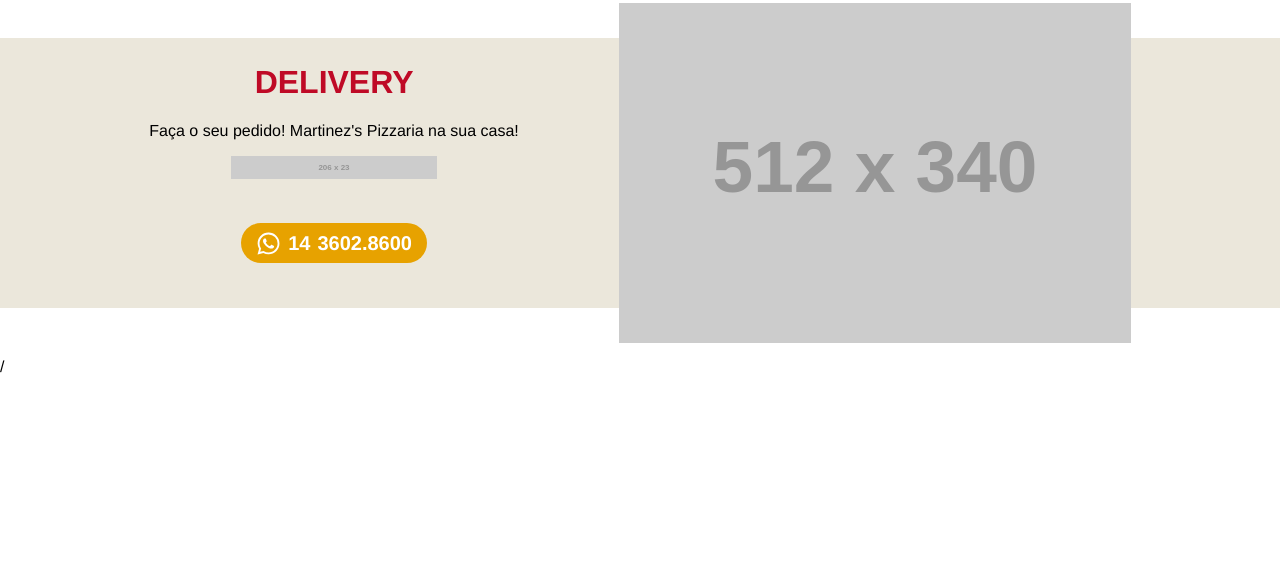
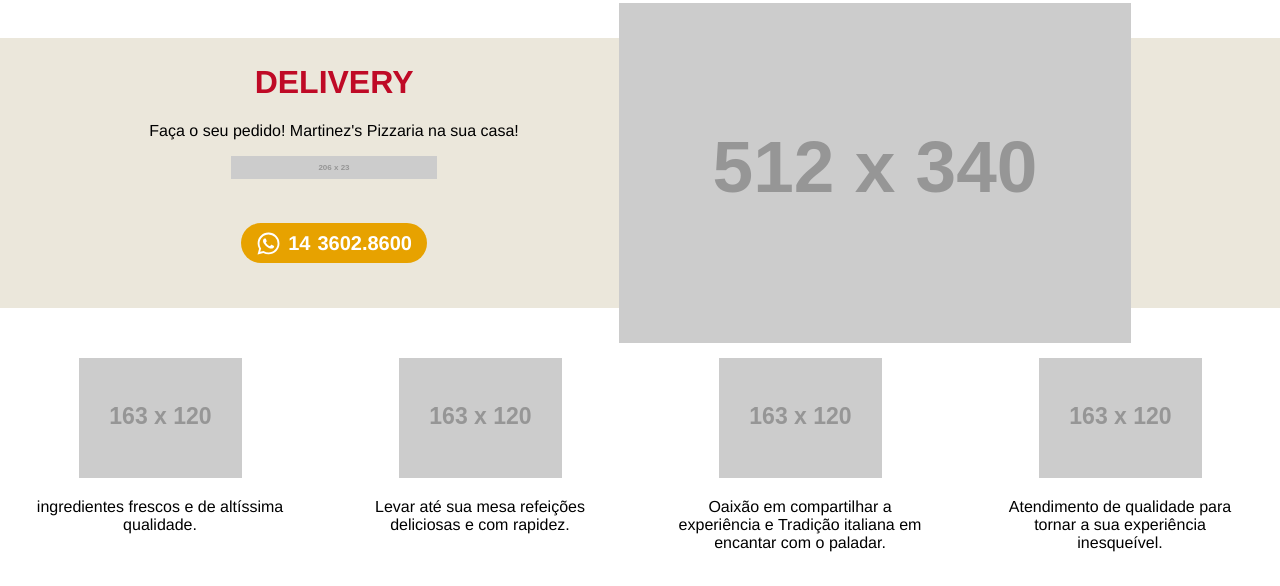
Before and after one commit to Brun0HM/ProjetoPizzaria, a plain HTML site: page index.html in a window 1280 px wide. Shown: the part 2061-2647 px from the top of the page. Before the commit the page ends 2437 px from the top, so only its background shows below. Drawn offline with nearby package versions, Linux system fonts and the light colour scheme; grey boxes are pictures that could not be loaded; placeholder pictures from the web are drawn by us.

Commit message:
Incorporado map do google utilizando api

```diff
--- a/css/style.css
+++ b/css/style.css
@@ -229,3 +229,15 @@ text-align: center;
   justify-content: center;
   padding: 40px;
 }
+
+#icone{
+  display: flex;
+  justify-content: center;
+  gap: 70px;
+  margin: 20px 0;
+}
+
+.itens{
+max-width: 250px;
+text-align: center;
+}
--- a/index.html
+++ b/index.html
@@ -98,6 +98,35 @@
           </div>
           <img src="https://placehold.co/512x340" alt="" />
         </div>
+
+        <div id="icone">
+          <div class="itens">
+            <img src="https://placehold.co/163x120" alt="" />
+            <p>ingredientes frescos e de altíssima qualidade.</p>
+          </div>
+          <div class="itens">
+            <img src="https://placehold.co/163x120" alt="" />
+            <p>Levar até sua mesa refeições deliciosas e com rapidez.</p>
+          </div>
+          <div class="itens">
+            <img src="https://placehold.co/163x120" alt="" />
+            <p>
+              Oaixão em compartilhar a experiência e Tradição italiana em
+              encantar com o paladar.
+            </p>
+          </div>
+          <div class="itens">
+            <img src="https://placehold.co/163x120" alt="" />
+            <p>
+              Atendimento de qualidade para tornar a sua experiência
+              inesqueível.
+            </p>
+          </div>
+        </div>
+
+        <div id="Contato">
+          <iframe src="https://www.google.com/maps/embed?pb=!1m18!1m12!1m3!1d1845.8765121556871!2d-48.55027626355348!3d-22.28734352177442!2m3!1f0!2f0!3f0!3m2!1i1024!2i768!4f13.1!3m3!1m2!1s0x94b8a7b94de94c4b%3A0x82a7d3283a0d4e7d!2sSenai%20Jau!5e0!3m2!1spt-BR!2sbr!4v1722437252136!5m2!1spt-BR!2sbr" width="100%" height="450" style="border:0;" allowfullscreen="" loading="lazy" referrerpolicy="no-referrer-when-downgrade"></iframe>
+        </div>
       </main>
 
       <footer></footer>
```
